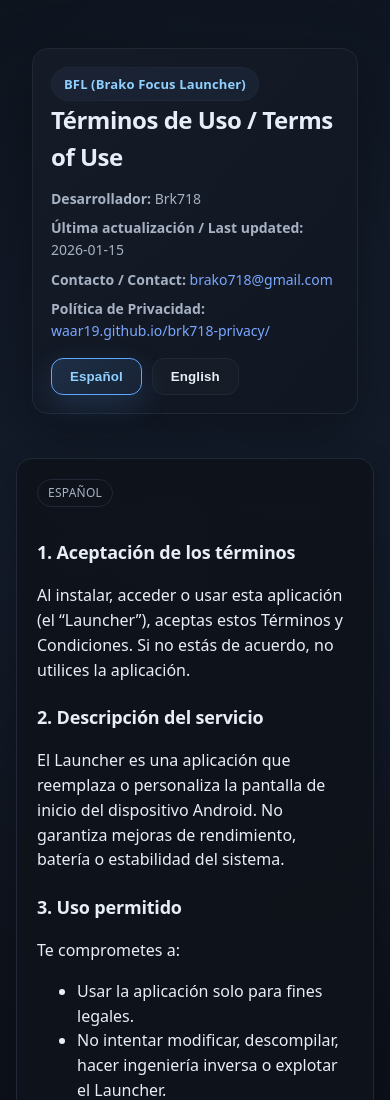
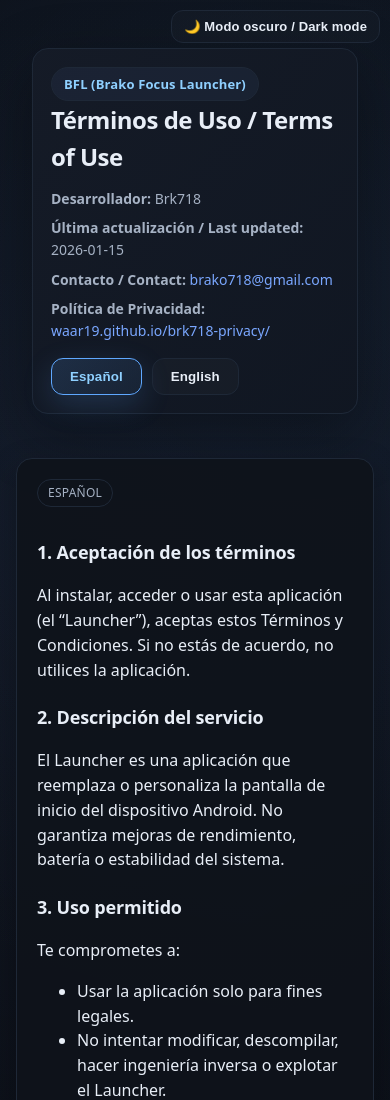
Before and after one commit to waar19/brk718-terms, a plain HTML site: page index.html in a window 390 px wide. Shown: the top 1100 px of the page. Drawn offline with Linux system fonts and the light colour scheme.

Commit message:
Implement theme toggle functionality and update styles for light mode

```diff
--- a/index.html
+++ b/index.html
@@ -19,6 +19,17 @@
             --max: 980px;
         }
 
+        [data-theme="light"] {
+            --bg: #f5f7fa;
+            --card: #ffffff;
+            --text: #1a1f2e;
+            --muted: #6b7684;
+            --border: #e0e6ed;
+            --link: #2563eb;
+            --accent: #0066cc;
+            --accent-strong: #0052a3;
+        }
+
         * {
             box-sizing: border-box
         }
@@ -32,6 +43,11 @@
             color: var(--text);
             line-height: 1.55;
             min-height: 100vh;
+            transition: background-color 0.3s ease, color 0.3s ease;
+        }
+
+        [data-theme="light"] body {
+            background: linear-gradient(180deg, var(--bg), #f8f9fc);
         }
 
         header {
@@ -141,6 +157,29 @@
             margin-top: 16px;
         }
 
+        .theme-switch {
+            position: fixed;
+            top: 20px;
+            right: 20px;
+            border: 1px solid var(--border);
+            background: rgba(255, 255, 255, .02);
+            color: var(--text);
+            padding: 10px 18px;
+            border-radius: 12px;
+            font-weight: 600;
+            letter-spacing: 0.01em;
+            cursor: pointer;
+            transition: all .15s ease;
+            font-size: 14px;
+            z-index: 100;
+        }
+
+        .theme-switch:hover {
+            border-color: var(--accent);
+            color: var(--accent-strong);
+            transform: translateY(-1px);
+        }
+
         .lang-btn {
             border: 1px solid var(--border);
             background: rgba(255, 255, 255, .02);
@@ -193,11 +232,19 @@
             .lang-switch {
                 flex-wrap: wrap;
             }
+
+            .theme-switch {
+                top: 10px;
+                right: 10px;
+                padding: 8px 12px;
+                font-size: 13px;
+            }
         }
     </style>
 </head>
 
 <body>
+    <button class="theme-switch" id="themeToggle" aria-label="Cambiar tema / Toggle theme">🌙 Modo oscuro / Dark mode</button>
     <header>
         <main>
             <div class="hero-card">
@@ -370,6 +417,34 @@
     </main>
 
     <script>
+        // Theme Toggle
+        (function () {
+            const themeToggle = document.getElementById('themeToggle');
+            const htmlElement = document.documentElement;
+
+            // Check for saved theme preference or default to 'dark'
+            const savedTheme = localStorage.getItem('theme') || 'dark';
+            htmlElement.setAttribute('data-theme', savedTheme);
+            updateThemeButton(savedTheme);
+
+            function updateThemeButton(theme) {
+                if (theme === 'light') {
+                    themeToggle.textContent = '☀️ Modo claro / Light mode';
+                } else {
+                    themeToggle.textContent = '🌙 Modo oscuro / Dark mode';
+                }
+            }
+
+            themeToggle.addEventListener('click', () => {
+                const currentTheme = htmlElement.getAttribute('data-theme');
+                const newTheme = currentTheme === 'dark' ? 'light' : 'dark';
+                htmlElement.setAttribute('data-theme', newTheme);
+                localStorage.setItem('theme', newTheme);
+                updateThemeButton(newTheme);
+            });
+        })();
+
+        // Language Toggle
         (function () {
             const buttons = document.querySelectorAll('[data-lang-btn]');
             const sections = document.querySelectorAll('[data-lang]');
```
